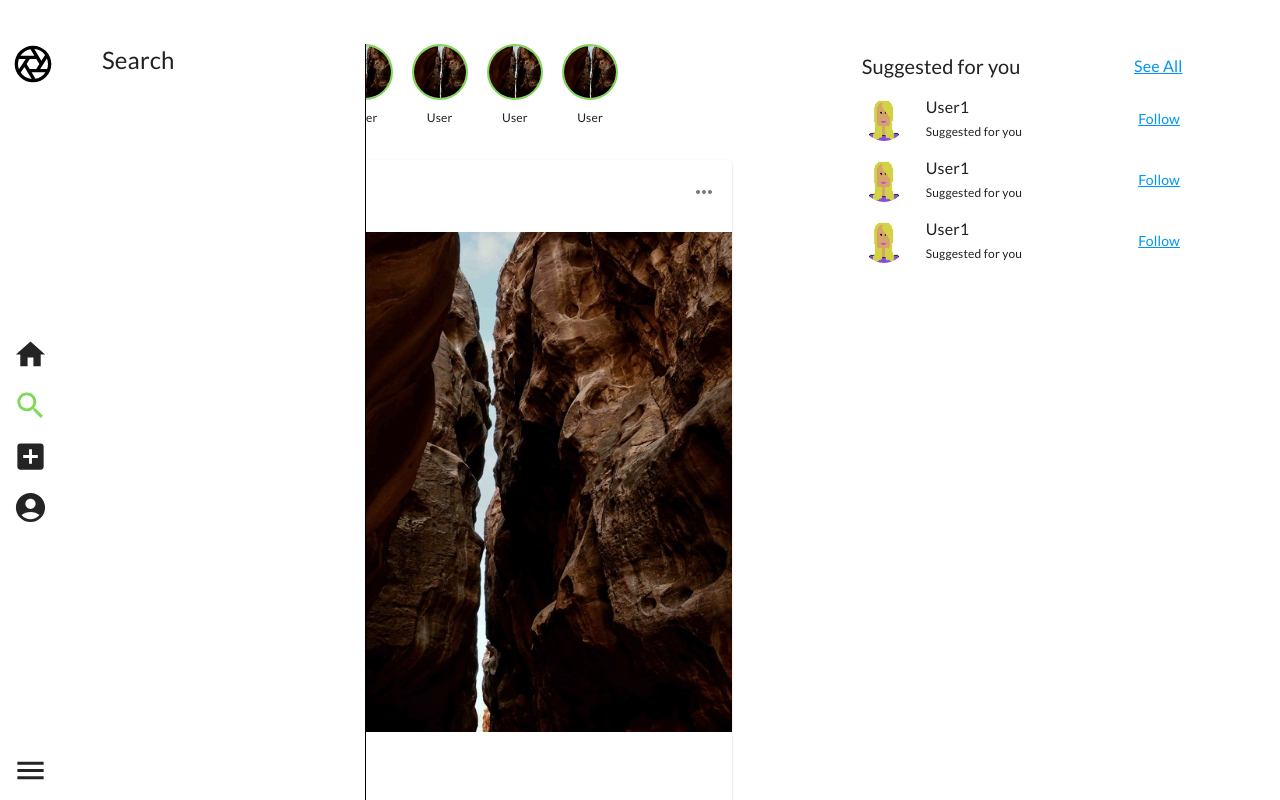
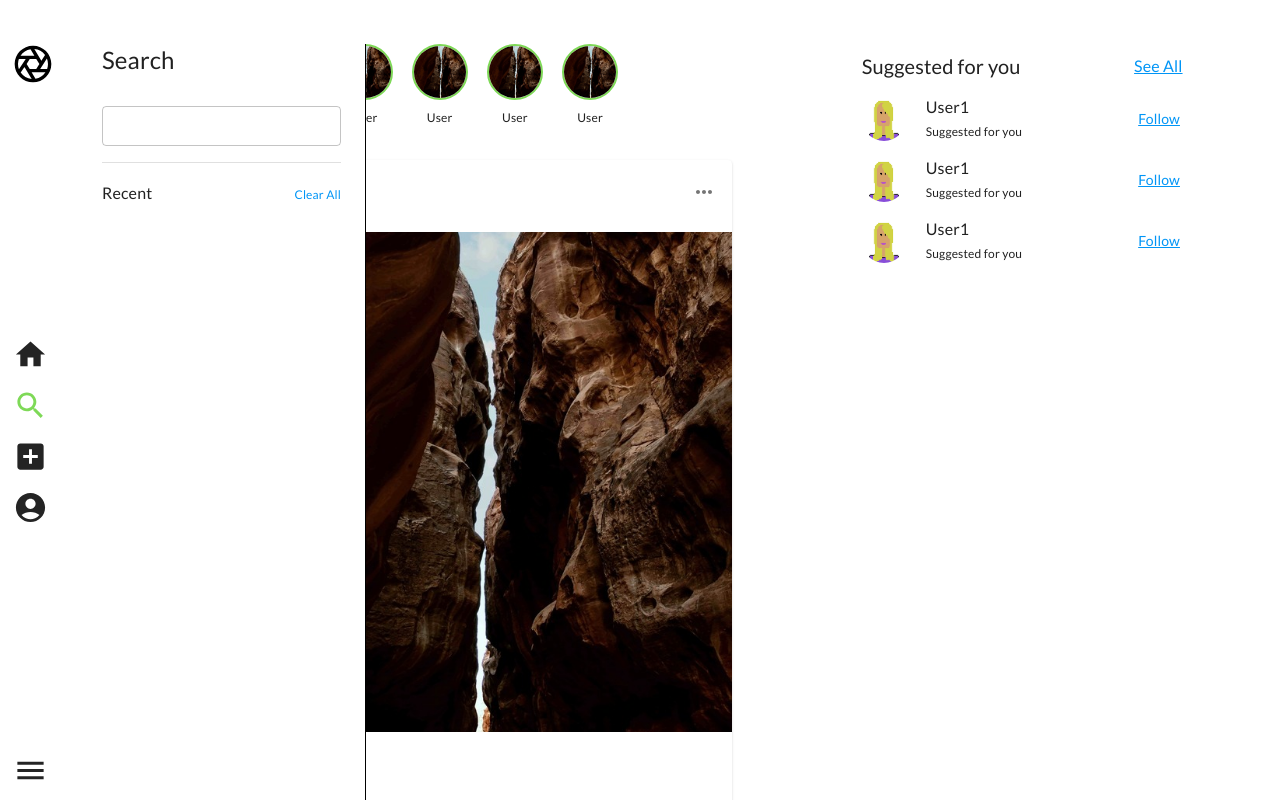
Before and after one commit to JorgeKerilima19/photogallery, a React (Vite) app: page / in a window 1280 px wide. Both pictures are taken after a click on the button "Search". Shown: the top 800 px of the page. Built offline with nearby package versions, Linux system fonts and the light colour scheme.

Commit message:
Search Component ready

```diff
--- a/src/components/pages/Search.tsx
+++ b/src/components/pages/Search.tsx
@@ -1,9 +1,32 @@
-import { Typography, Container } from "@mui/material";
+import { Typography, Container, TextField, Divider, Box } from "@mui/material";
 
 export const SearchComponent = () => {
   return (
     <Container>
-      <Typography variant="h5">Search</Typography>
+      <Typography variant="h5" sx={{ paddingBottom: "1.85rem" }}>
+        Search
+      </Typography>
+      <Container disableGutters>
+        <TextField
+          hiddenLabel
+          id="user-to-find"
+          variant="outlined"
+          size="small"
+          InputProps={{ sx: { color: "black" } }}
+          sx={{ width: "100%" }}
+        />
+      </Container>
+      <Divider variant="fullWidth" sx={{ marginTop: 2, marginBottom: 2 }} />
+
+      <Box display="flex" justifyContent="space-between" alignItems="baseline">
+        <Typography variant="subtitle1">Recent</Typography>
+        <Typography color="#0095f6" variant="caption">
+          Clear All
+        </Typography>
+      </Box>
+      <Container disableGutters>
+        {/*Users should be rendered here based on the input  */}
+      </Container>
     </Container>
   );
 };
```
